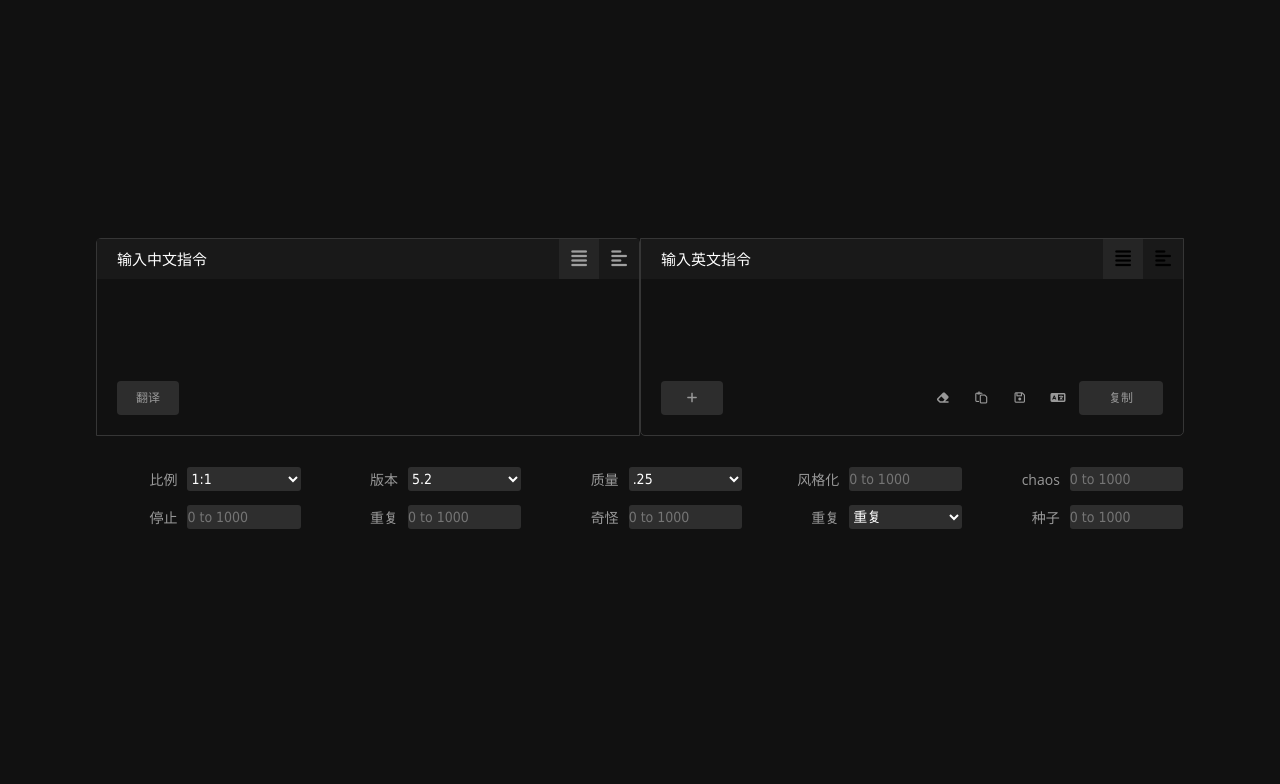
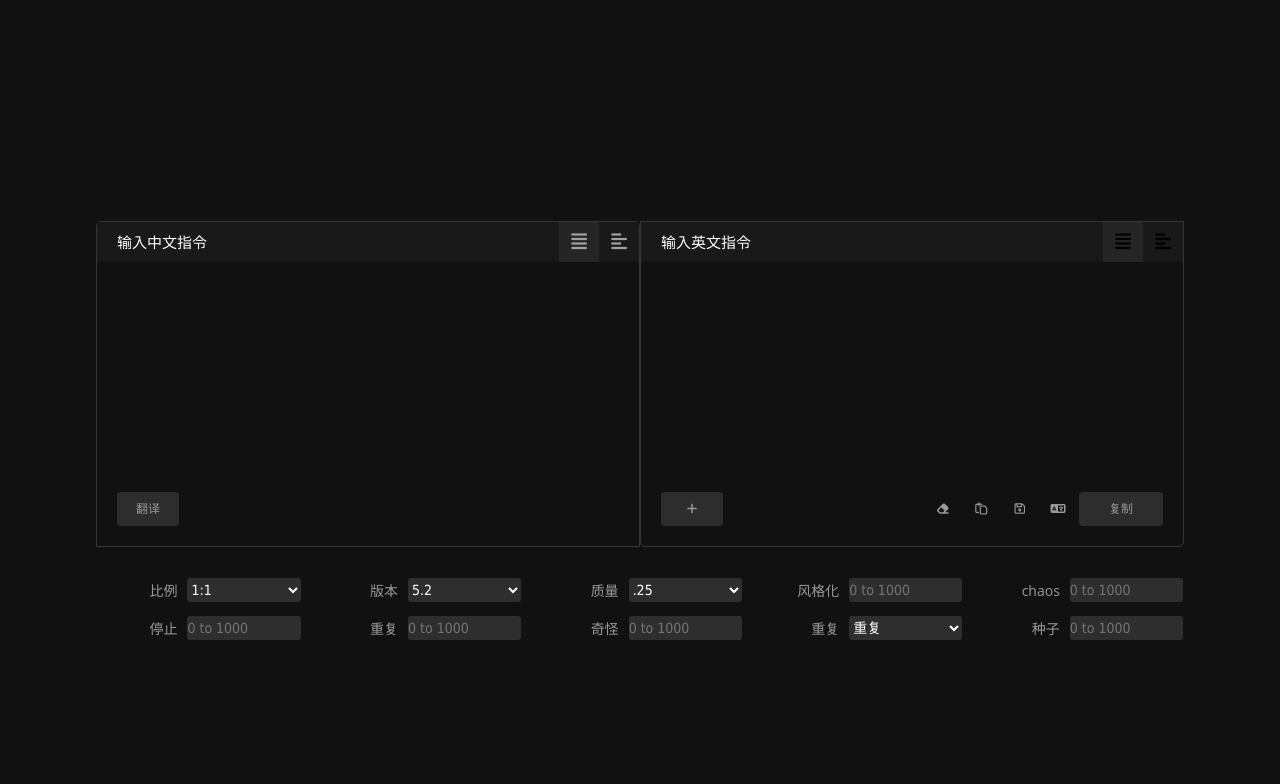
Before and after one commit to Wonvy/aigc_tools, a website with bundled scripts: page index.html in a window 1280 px wide. Shown: the part 16-800 px from the top of the page. Built offline with nearby package versions, Linux system fonts and the light colour scheme.

Commit message:
界面再次优化 嘻嘻

```diff
--- a/css/dark_style.css
+++ b/css/dark_style.css
@@ -85,25 +85,40 @@ button#bt_copy {
 /* 全屏样式 */
 #full_screen .full_screen-wrap {
   display: flex;
-  width: 100%;
+  width: 70%;
   height: 85%;
-  flex-direction: row-reverse;
+  flex-direction: row;
   align-items: flex-start;
   overflow-y: auto;
-  column-gap: 20px;
+  column-gap: 5px;
   justify-content: center;
+  background-color: #222;
+  border: 2px solid #333;
+  border-radius: 15px;
+  box-shadow:
+    0px 10px 38px -3px rgba(0, 0, 0, 0.1),
+    0px 10px 15px -3px rgba(0, 0, 0, 0.1);
+}
+
+.full_screen-wrap .right {
+  display: flex;
+  width: 100%;
+  height: 100%;
+  flex-direction: column;
+  justify-content: space-between;
 }
 
 #full_screen .view_bar {
   display: flex;
-  width: 20%;
-  max-width: 1200px;
-  padding: 0 30px 0 30px;
-  flex-direction: column;
+  width: 100%;
+  height: 10%;
+  /* max-width: 1200px; */
+  padding: 0 15px 10px 10px;
+  flex-direction: row;
   flex-wrap: nowrap;
-  row-gap: 15px;
-  align-items: flex-start;
-  justify-content: center;
+  column-gap: 5px;
+  align-items: center;
+  justify-content: flex-end;
 }
 
 #full_screen .view_bar i {
@@ -113,9 +128,9 @@ button#bt_copy {
 #full_screen .imagelist {
   display: flex;
   box-sizing: border-box;
-  width: 80%;
-  height: 100%;
-  padding: 30px;
+  width: 100%;
+  height: 90%;
+  padding: 10px;
   overflow-y: auto;
   max-width: 1200px;
   flex-wrap: nowrap;
@@ -126,7 +141,7 @@ button#bt_copy {
 
 #full_screen .imagelist ul {
   display: grid;
-  grid-template-columns: repeat(5, 1fr);
+  grid-template-columns: repeat(3, 1fr);
   /* grid-template-rows: repeat(5, 1fr); */
   grid-column-gap: 8px;
   grid-row-gap: 8px;
@@ -359,8 +374,7 @@ div.zh p {
   visibility: visible;
 }
 
-#p_en,
-#temp_en_edit {
+#p_en {
   /* font-family: ""Segoe UI"", sans-serif; */
   /* font-weight: normal; */
   font-family: Consolas, monospace;
@@ -486,67 +500,3 @@ div.zh p {
   transition: all 0.1s ease-in;
   /* 添加过渡效果 */
 }
-
-#word_edit {
-  width: 80%;
-  font-size: 15px;
-  color: #a0a0a0;
-  /* margin: 40px 0 80px 0; */
-}
-
-#word_edit ul {
-  display: flex;
-  flex-direction: row;
-  align-items: flex-start;
-  flex-wrap: wrap;
-  column-gap: 10px;
-  row-gap: 5px;
-}
-
-#word_edit ul li {
-  position: relative;
-  top: 0;
-  display: flex;
-  color: #fff;
-  border: 1px solid transparent;
-  padding: 3px 6px 4px 8px;
-  border-radius: 5px;
-  flex-direction: column;
-  transition: all 0.3s ease;
-  /* 添加过渡效果 */
-  /* background: linear-gradient(to bottom, rgb(81 81 81) 50%, #272727 50%); */
-  /* background: #3e3e3e; */
-  cursor: pointer;
-}
-
-#word_edit ul li:hover,
-#word_edit ul li.on {
-  top: -2px;
-  /* background: #fff !important; */
-  background-color: transparent !important;
-  border: 1px solid #999;
-}
-
-#word_edit ul li:hover span,
-#word_edit ul li.on span {
-  color: #fff;
-  /* font-weight: bold; */
-}
-
-#word_edit ul li i {
-  font-family: "" Open Sans "";
-  color: #c7c7c7;
-  font-size: 12px;
-  position: relative;
-  top: -3px;
-  display: none;
-}
-
-#word_edit ul li span {
-  position: relative;
-  color: #b0b0b0;
-  font-size: 15px;
-  position: relative;
-  top: 1px;
-  font-family: "" Open Sans "";
-}
--- a/css/layout.css
+++ b/css/layout.css
@@ -11,7 +11,7 @@ body,
 
 #full_screen {
   display: flex;
-  justify-content: flex-start;
+  justify-content: center;
   flex-direction: column;
   align-items: center;
   column-gap: 15px;
@@ -19,7 +19,7 @@ body,
   width: 100%;
   height: 100%;
   /* padding-top: 5%; */
-  background-color: #222;
+  background-color: rgba(20, 20, 20, 0.8);
   opacity: 1;
   box-sizing: border-box;
   overflow: hidden;
@@ -27,17 +27,20 @@ body,
 }
 
 #fixed-header {
-  width: 100%;
-  height: 15%;
+  width: 30%;
+  height: 100%;
   display: flex;
-  align-items: center;
+  padding: 10px;
+  align-items: flex-start;
   flex-direction: column;
-  justify-content: center;
+  justify-content: space-between;
 }
 
 #fixed-header h1 {
+  text-align: center;
   color: #fff;
-  font-size: 40px;
+  line-height: 35px;
+  font-size: 22px;
 }
 
 #fixed-header p {
@@ -46,15 +49,34 @@ body,
 }
 
 #temp_en_edit {
-  border: 1px solid #999;
+  font-family: Consolas, monospace;
+  font-size: 12px;
+  line-height: 1.5em;
+  color: rgb(180, 180, 180);
+  border: 1px solid transparent;
   padding: 10px;
-  min-height: 200px;
-  max-height: 600%;
+  width: 100%;
   height: 100%;
-  margin-bottom: 50px;
+  /* min-height: 200px; */
+  max-height: 400px;
+  /* margin-bottom: 50px; */
   background: #111;
   border-radius: 5px;
   overflow-y: auto;
+}
+
+#fixed-header .top {
+  padding-top: 40px;
+  display: flex;
+  width: 100%;
+  flex-direction: column;
+  row-gap: 5px;
+  align-items: center;
+}
+
+#fixed-header .top img {
+  width: 150px;
+  height: 150px;
 }
 
 #main {
@@ -129,6 +151,7 @@ body,
 .zh_wrap {
   position: relative;
   width: 50%;
+  height: 100%;
   display: flex;
   min-height: 120px;
   /* padding: 20px; */
@@ -177,3 +200,73 @@ body,
   column-gap: 12px;
   row-gap: 12px;
 }
+
+#zh_tabs {
+  height: 100%;
+}
+
+#word_edit {
+  width: 100%;
+  height: 100%;
+  font-size: 15px;
+  color: #a0a0a0;
+  /* margin: 40px 0 80px 0; */
+}
+
+#word_edit ul {
+  display: flex;
+  flex-direction: row;
+  align-items: flex-start;
+  flex-wrap: wrap;
+  padding: 20px;
+  column-gap: 10px;
+  row-gap: 5px;
+}
+
+#word_edit ul li {
+  position: relative;
+  top: 0;
+  display: flex;
+  color: #fff;
+  border: 1px solid transparent;
+  padding: 3px 6px 4px 8px;
+  border-radius: 5px;
+  flex-direction: column;
+  transition: all 0.3s ease;
+  /* 添加过渡效果 */
+  /* background: linear-gradient(to bottom, rgb(81 81 81) 50%, #272727 50%); */
+  /* background: #3e3e3e; */
+  cursor: pointer;
+}
+
+#word_edit ul li:hover,
+#word_edit ul li.on {
+  top: -2px;
+  /* background: #fff !important; */
+  background-color: transparent !important;
+  border: 1px solid #999;
+}
+
+#word_edit ul li:hover span,
+#word_edit ul li.on span {
+  color: #fff;
+  /* font-weight: bold; */
+}
+
+#word_edit ul li i {
+  font-family: "" Open Sans "";
+  color: #c7c7c7;
+  font-size: 12px;
+  position: relative;
+  top: -3px;
+  display: none;
+}
+
+#word_edit ul li span {
+  position: relative;
+  color: #b0b0b0;
+  font-size: 15px;
+  position: relative;
+  top: 1px;
+  font-family: "" Open Sans "";
+}
--- a/index.html
+++ b/index.html
@@ -15,19 +15,18 @@
 
   <body>
     <div id="full_screen">
+        <div class="full_screen-wrap">
+
           <div id="fixed-header">
+            <div class="top">
+              <img src="../img/Midjourney-102.png" alt="">
               <h1 id="en_preview">AIGC</h1>
               <p id="zh_preview">东方山水画</p>
             </div>
-      <div class="full_screen-wrap">
+            <div id="temp_en_edit">列表</div>
+          </div>
 
-        <div class="view_bar">
-          <div id="temp_en_edit">列表</div>
-          <button id="view_bar-add">添加</button>
-          <button id="view_bar-unselect">取消选择</button>
-          <button id="view_bar-options">视图选项</button>
-          <button class="close">关闭(Esc)</button>
-        </div>
+          <div class="right">
             <div class="imagelist" id="imagelist2">
               <!-- <ul>
                 <li>
@@ -38,7 +37,20 @@
                 </li>
               </ul> -->
             </div>
+
+            <div class="view_bar">
+              <button id="view_bar-add">确定</button>
+              <button id="view_bar-unselect">重置</button>
+              <button id="view_bar-options">视图</button>
+              <button class="close">取消</button>
             </div>
+          </div>
+
+
+
+
+      </div>
+
     </div>
 
     <div id="main">
@@ -57,12 +69,8 @@
 
           <div id="zh_tabs">
             <div id="word_edit" class="ci" data-tab="tab1" spellcheck="false" >
-              <div class="left">
-              </div>
-              <div class="right">
                 <ul>
                 </ul>
-              </div>
             </div>
 
             <div class="div_edit" data-tab="tab2">
--- a/js/func.js
+++ b/js/func.js
@@ -1,4 +1,14 @@
-export { random_bkcolor, startCountdown, uuid };
+export { getById, getElement, random_bkcolor, startCountdown, uuid };
+
+// 根据id后去元素
+function getById(id) {
+  return document.getElementById(id);
+}
+
+// 根据表达式获取元素
+function getElement(selector) {
+  return document.querySelector(selector);
+}
 
 // 随机背景色
 function random_bkcolor(trans = 1) {
--- a/main.js
+++ b/main.js
@@ -1,41 +1,29 @@
 import { translate_API } from "./js/translate.js";
-import { uuid, random_bkcolor, startCountdown } from "./js/func.js";
+import {
+  getById,
+  getElement,
+  uuid,
+  random_bkcolor,
+  startCountdown,
+} from "./js/func.js";
 import {
   prompts_DeleteCommand,
   prompts_GetCommand,
   prompts_splitwords,
 } from "./js/prompts.js";
 
-const p_zh = document.getElementById("p_zh"); // 英文指令编辑区
-const p_en = document.getElementById("p_en"); // 中文指令编辑区
-const bt_zh = document.getElementById("bt_zh"); // 中文翻译按钮
-const bt_en = document.getElementById("bt_en"); // 英文翻译按钮
-const word_edit_ul = document.querySelector("#word_edit ul");
+const p_zh = getById("p_zh"); // 英文指令编辑区
+const p_en = getById("p_en"); // 中文指令编辑区
+const bt_zh = getById("bt_zh"); // 中文翻译按钮
+const bt_en = getById("bt_en"); // 英文翻译按钮
+const word_edit_ul = getElement("#word_edit ul");
 let lastparent_uuid = "";
 let currenuuid;
 let Translated;
 let tooltip;
 let ctrlPressed = false;
 
-function getById(id) {
-  return document.getElementById(id);
-}
-
-function getElement(selector) {
-  return document.querySelector(selector);
-}
-
-// 延迟加载图片
-window.addEventListener("load", function () {
-  const images = document.querySelectorAll("img[data-src]");
-  images.forEach(function (img) {
-    img.onload = function () {
-      img.parentElement.classList.remove("load");
-    };
-    // 将图片的src设置为data-src以开始加载
-    // img.src = img.getAttribute("data-src");
-  });
-});
+// tab-container
 
 // 载入最后一次指令
 const last_text = localStorage.getItem("last_text");
@@ -530,3 +518,15 @@ function showTooltip(anchorElem, html) {
 
   return tooltipElem;
 }
+
+// 延迟加载图片
+window.addEventListener("load", function () {
+  const images = document.querySelectorAll("img[data-src]");
+  images.forEach(function (img) {
+    img.onload = function () {
+      img.parentElement.classList.remove("load");
+    };
+    // 将图片的src设置为data-src以开始加载
+    // img.src = img.getAttribute("data-src");
+  });
+});
```
Lines whose indentation alone changed are shown as unchanged.
